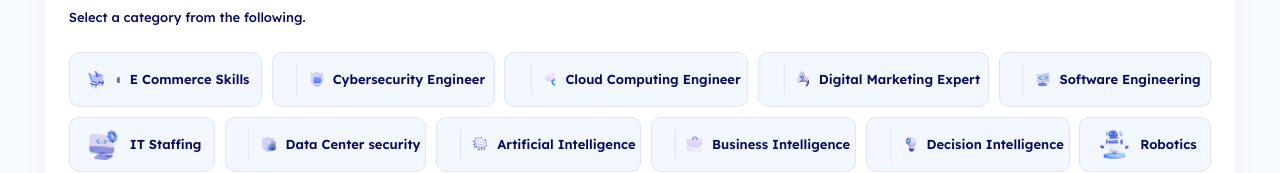
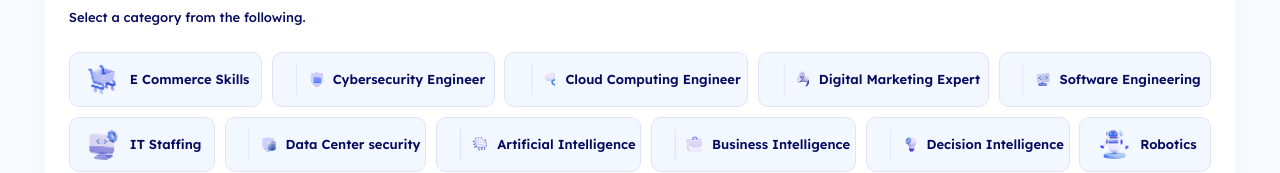
Before and after one commit to Mominkhalid045-debug/greelance-login, a React (Vite) app: page /skills in a window 1280 px wide. Shown: the part 207-380 px from the top of the page. Built offline with nearby package versions, Linux system fonts and the light colour scheme.

Commit message:
fix: use objectFit cover+left for e_commerce to crop embedded e letter

```diff
--- a/src/pages/SkillsSelection.jsx
+++ b/src/pages/SkillsSelection.jsx
@@ -220,7 +220,7 @@ export default function SkillsSelection() {
                               e.currentTarget.style.borderColor = '#E0E2FE';
                             }}
                           >
-                            <div style={{ width: '32px', height: '32px', display: 'flex', alignItems: 'center', justifyContent: 'center', flexShrink: 0 }}>
+                            <div style={{ width: '32px', height: '32px', display: 'flex', alignItems: 'center', justifyContent: 'center', flexShrink: 0, overflow: 'hidden' }}>
                               {cat.img ? (
                                 <img
                                   src={cat.img}
@@ -228,7 +228,7 @@ export default function SkillsSelection() {
                                   style={{
                                     width: '32px',
                                     height: '32px',
-                                    objectFit: 'contain',
+                                    objectFit: cat.name === 'E Commerce Skills' ? 'cover' : 'contain',
                                     objectPosition: cat.name === 'E Commerce Skills' ? 'left center' : 'center',
                                     display: 'block',
                                   }}
```
